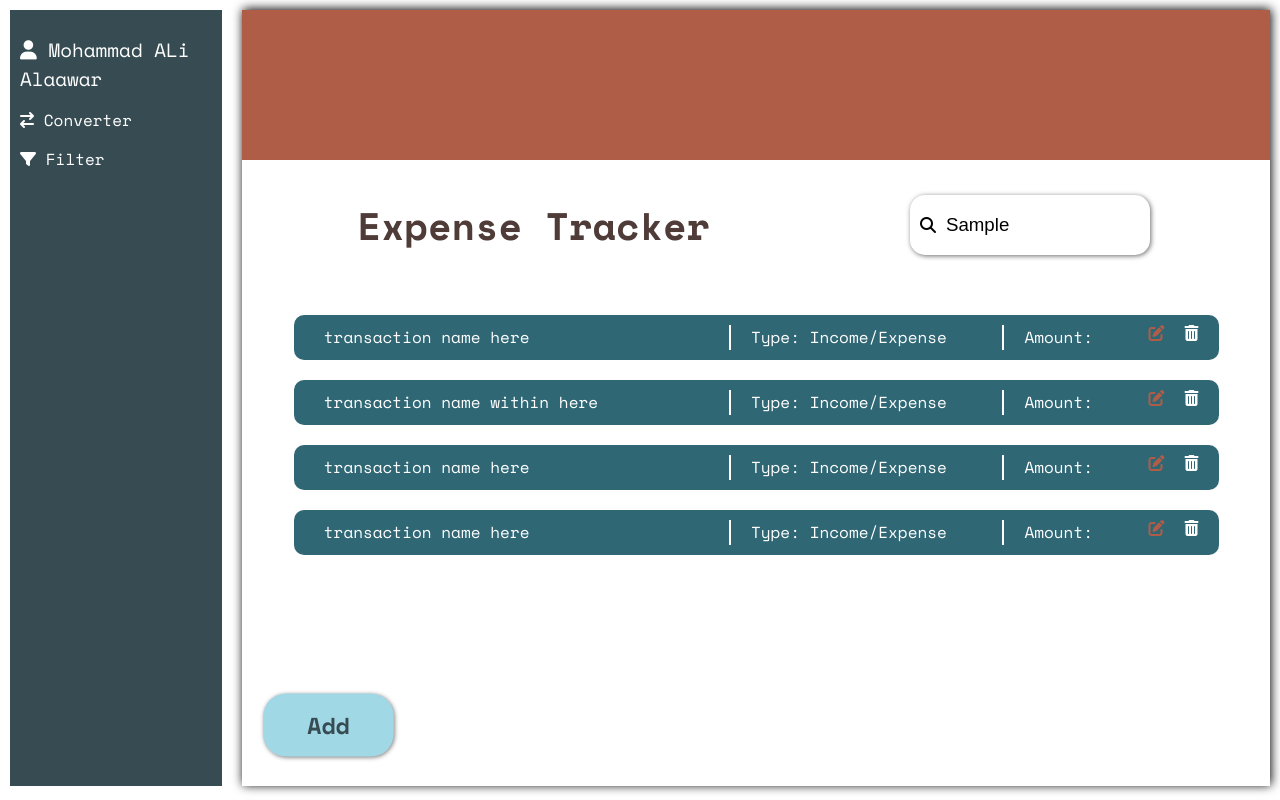
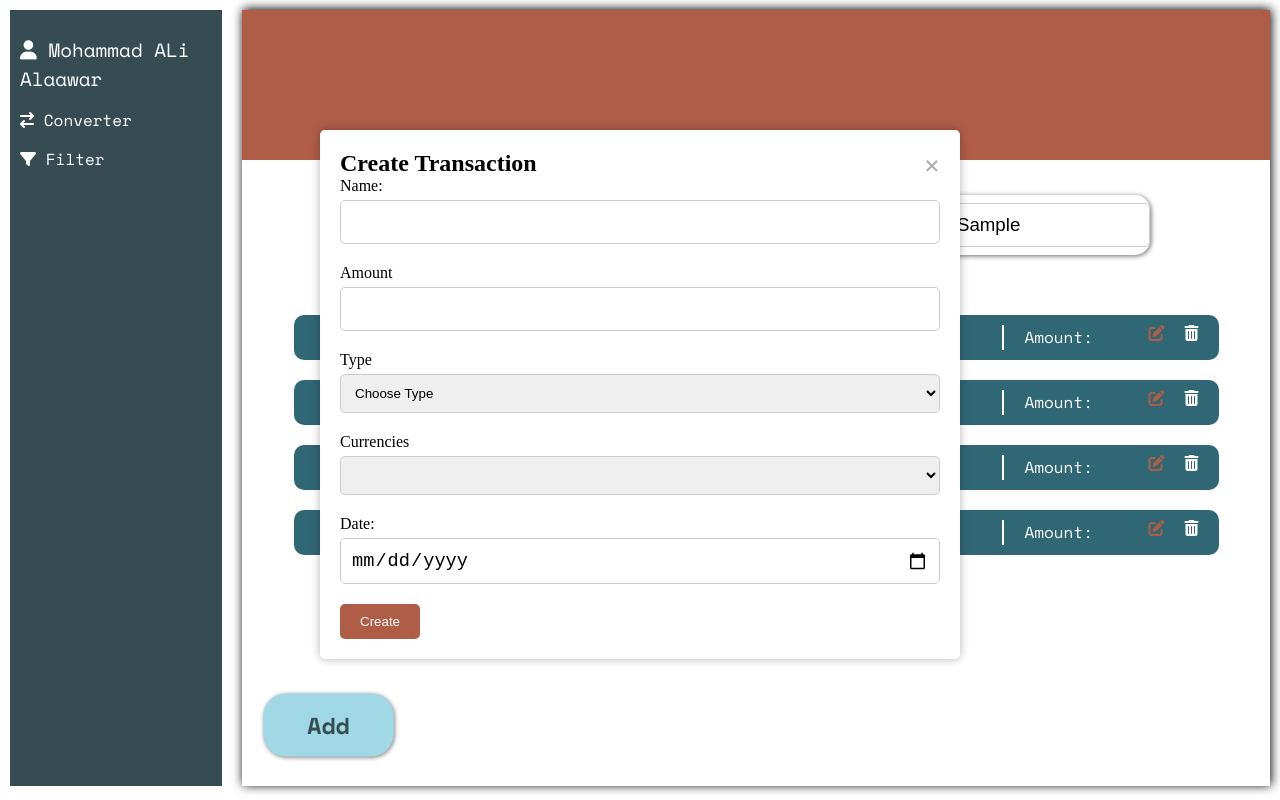
Before and after one commit to MhaamadAli/expenses-tracker, a plain HTML site: page index.html in a window 1280 px wide. Both pictures are taken after typing "Sample" into the empty fields and a click on the button "Add". Drawn offline with nearby package versions, Linux system fonts and the light colour scheme.

Commit message:
added popup section for creating new transaction

```diff
--- a/index.html
+++ b/index.html
@@ -10,6 +10,7 @@
     <link rel="stylesheet" href="https://cdnjs.cloudflare.com/ajax/libs/font-awesome/6.5.1/css/all.min.css">
     <link rel="stylesheet" href="./styles/utilities.css">
     <link rel="stylesheet" href="./styles/index.css">
+    <link rel="stylesheet" href="./styles/pop.css">
 </head>
 <body>
     <section class="main flex-row m1 ">
@@ -76,9 +77,44 @@
                 </div>
             </section>
             <div class="btn">
-                <button class="btn-primary mono-bold">Add</button>
+                <button class="btn-primary mono-bold"  id="showPopup">Add</button>
             </div>
         </div>
     </section>
+    <div class="pop-up" id="pop-up-transaction">
+        <div class="popup-content">
+          <span class="close" id="close-transaction">&times;</span>
+          <h2>Create Transaction</h2>
+          <form id="addTransactionForm">
+            <div class="form-group">
+              <label for="name">Name:</label>
+              <input type="text" id="name" name="name" required />
+            </div>
+            <div class="form-group">
+              <label for="amount">Amount</label>
+              <input type="number" id="amount" name="amount" required />
+            </div>
+            <div class="form-group">
+              <label for="type">Type</label>
+              <select name="type" id="type">
+                <option value="Choose Type">Choose Type</option>
+                <option value="income">Income</option>
+                <option value="expense">Expense</option>
+              </select>
+            </div>
+            <div class="form-group">
+              <label for="type">Currencies</label>
+              <select name="type" id="currencies"></select>
+            </div>
+            <div class="form-group">
+              <label for="date">Date:</label>
+              <input type="date" id="date" name="date" required />
+            </div>
+            <button type="submit">Create</button>
+          </form>
+        </div>
+      </div>
+      <script src="https://cdn.jsdelivr.net/npm/axios/dist/axios.min.js"></script>
+      <script src="./scripts/index.js"></script>
 </body>
 </html>
--- /dev/null
+++ b/scripts/index.js
@@ -0,0 +1,7 @@
+document.getElementById('showPopup').addEventListener('click', function() {
+    document.getElementById('pop-up-transaction').classList.add('show');
+  });
+
+  document.getElementById('close-transaction').addEventListener('click', function() {
+    document.getElementById('pop-up-transaction').classList.remove('show');
+  });
--- /dev/null
+++ b/styles/pop.css
@@ -0,0 +1,76 @@
+.pop-up {
+    position: fixed;
+    top: 130px;
+    left: 25%;
+    width: 50%;
+    height: 100%;
+    opacity: 0;
+    display: none;
+    transition: opacity 0.3s ease;
+  }
+  @media (max-width: 768px) {
+    .pop-up {
+      width: 80%;
+      left: 17%;
+    }
+  }
+  .popup-content {
+    background-color: #fff;
+    padding: 20px;
+    border-radius: 5px;
+    box-shadow: 0 0 10px rgba(0, 0, 0, 0.3);
+  }
+
+  .close {
+    color: #aaa;
+    float: right;
+    font-size: 28px;
+    font-weight: bold;
+  }
+
+  .close:hover,
+  .close:focus {
+    color: black;
+    text-decoration: none;
+    cursor: pointer;
+  }
+
+  .form-group {
+    margin-bottom: 20px;
+  }
+
+  label {
+    display: block;
+    margin-bottom: 5px;
+  }
+
+  input[type="text"],
+  input[type="email"],
+  input[type="date"],
+  input[type="number"],
+  select {
+    width: 100%;
+    padding: 10px;
+    border: 1px solid #ccc;
+    border-radius: 5px;
+    resize: none;
+  }
+
+  button[type="submit"] {
+    padding: 10px 20px;
+    background-color: #B05D48;
+    color: white;
+    border: none;
+    border-radius: 5px;
+    cursor: pointer;
+    transition: .2s ease-in-out;
+  }
+
+  button[type="submit"]:hover {
+    background-color: #a64026;
+    scale: 1.1;
+  }
+  .show {
+    display: block;
+    opacity: 1;
+  }
--- a/styles/utilities.css
+++ b/styles/utilities.css
@@ -126,4 +126,5 @@
   scale: 1;
   background-color: #66c1d8;
   color: #27363a;
+  cursor: pointer;
 }
```
Also changed, not shown: styles/index.css (line endings or trailing spaces).
